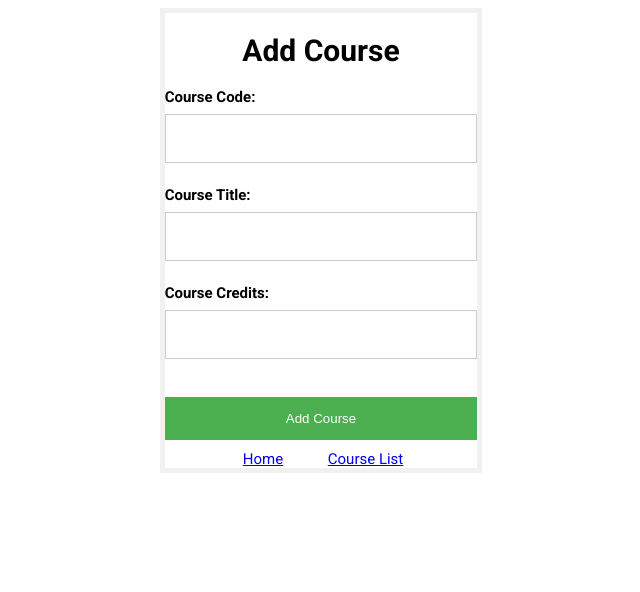
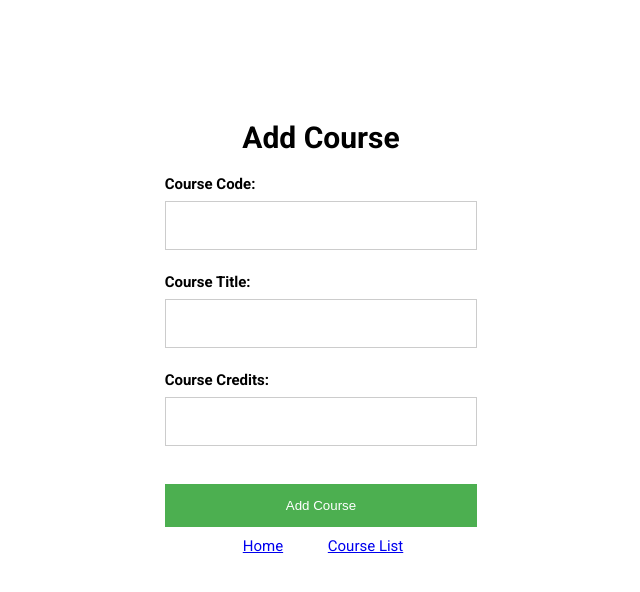
Before and after one commit to uprm-inso-4101-2020-2021-s2/semester-project-team-DLMS, a Django app: page /courses/ in a window 1280 px wide. Shown: the top 592 px of the page, without its empty margins (319-959 px from the left). Run offline with Django 3.2, Linux system fonts and the light colour scheme.

Commit message:
Added margin and removed border from courses.html and edit.html

```diff
--- a/UPR_Grader/templates/UPR_Grader/courses.html
+++ b/UPR_Grader/templates/UPR_Grader/courses.html
@@ -10,9 +10,10 @@
             justify-content: center;
             font-family: Roboto, Arial, sans-serif;
             font-size: 15px;
+            margin-top: 50px;
         }
         form {
-            border: 5px solid #f1f1f1;
+
         }
         input[type=text], input[type=password] {
             width: 100%;
--- a/UPR_Grader/templates/UPR_Grader/edit.html
+++ b/UPR_Grader/templates/UPR_Grader/edit.html
@@ -11,9 +11,10 @@
             justify-content: center;
             font-family: Roboto, Arial, sans-serif;
             font-size: 15px;
+            margin-top: 50px;
         }
         form {
-            border: 5px solid #f1f1f1;
+
         }
         input[type=text], input[type=password] {
             width: 100%;
```
